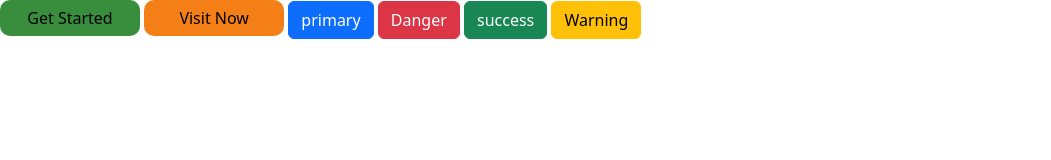
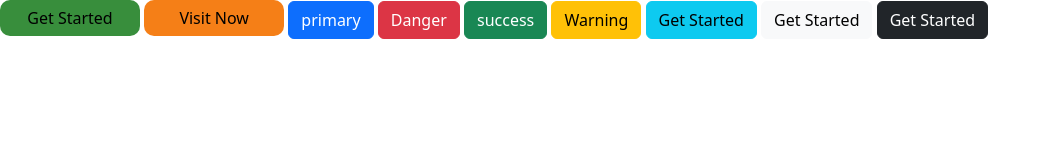
Before and after one commit to Vikranth-15/static-website, a plain HTML site: page Bootstrap/index.html in a window 1280 px wide. Shown: the whole page, without its empty margins (0-1051 px from the left). Drawn offline with nearby package versions, Linux system fonts and the light colour scheme.

Commit message:
Second Commit

```diff
--- a/Bootstrap/index.html
+++ b/Bootstrap/index.html
@@ -16,5 +16,8 @@
 <button class="btn btn-danger">Danger</button>
 <button class="btn btn-success">success</button>
 <button class="btn btn-warning">Warning</button>
+ <button class="btn btn-info">Get Started</button>
+    <button class="btn btn-light">Get Started</button>
+    <button class="btn btn-dark">Get Started</button>
 </body>
 </html>
```
